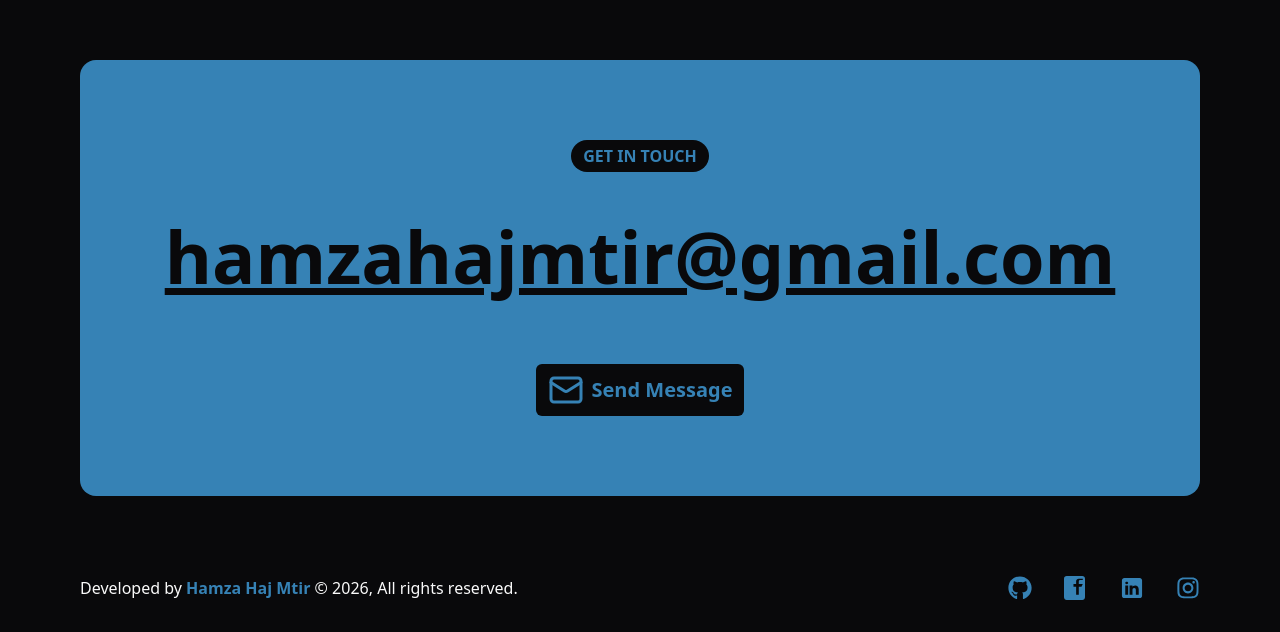
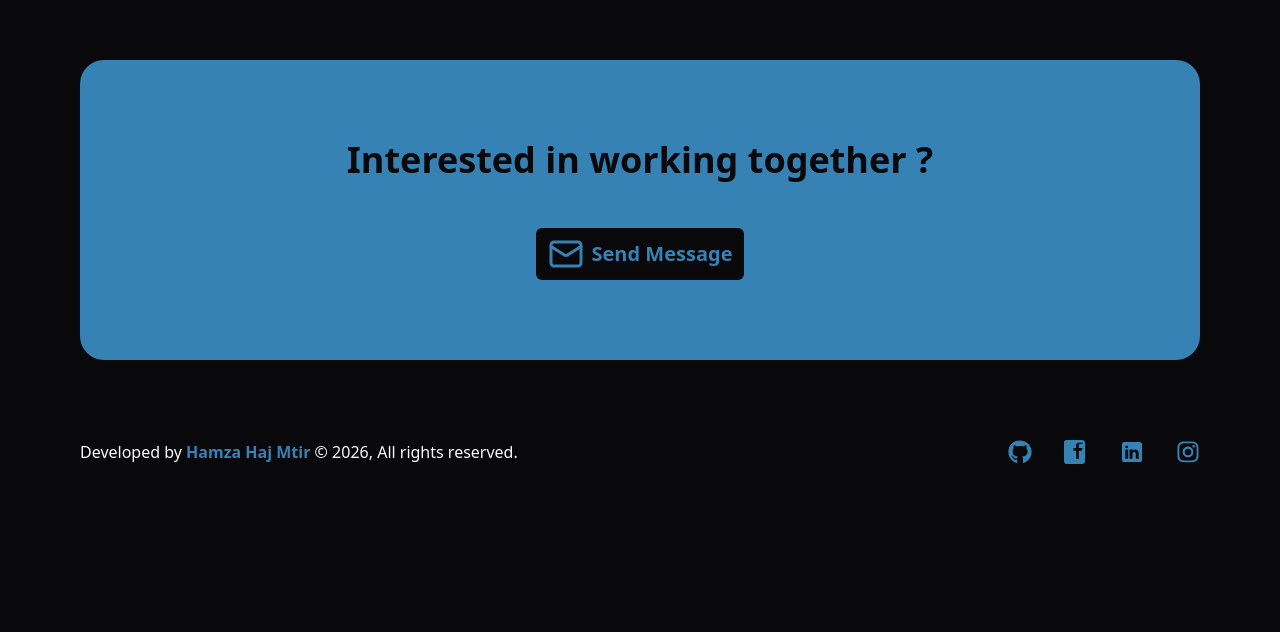
Before and after one commit to HamzaHajMtir1/My_Portfolio, a Next.js app: page /about in a window 1280 px wide. Shown: the part 2817-3449 px from the top of the page. After the commit the page ends 3313 px from the top, so only its background shows below. Built offline with nearby package versions, Linux system fonts and the light colour scheme.

Commit message:
footer changes

```diff
--- a/src/layout/footer.tsx
+++ b/src/layout/footer.tsx
@@ -12,19 +12,12 @@ export default function Footer() {
 
   return (
     <footer className="flex w-full flex-col items-center gap-20 bg-transparent px-6 py-8 sm:px-14 md:px-20">
-      <div className="mx-auto flex w-full max-w-7xl flex-col gap-8 rounded-2xl bg-accent p-8 text-background sm:p-12 md:gap-12 lg:p-20">
+      <div className="mx-auto flex w-full max-w-6xl flex-col gap-8 rounded-3xl bg-accent p-8 text-background sm:p-12 md:gap-12 lg:p-20">
         <div className="text-center">
-          <span className="inline-block rounded-full bg-background px-3 py-1 text-xs font-semibold uppercase text-accent md:text-sm lg:text-base">
-            Get in touch
+          <span className="mb-6 cursor-pointer text-center text-xl font-bold sm:text-2xl lg:text-4xl">
+            Interested in working together ?
           </span>
         </div>
-        <a
-          href={`mailto:${siteMetadata.email}`}
-          target="_blank"
-          className="mb-6 cursor-pointer text-center text-2xl font-bold underline sm:text-4xl lg:text-7xl"
-        >
-          <span>hamzahajmtir@gmail.com</span>
-        </a>
         <div className="flex justify-center">
           <ContactButton />
         </div>
```
